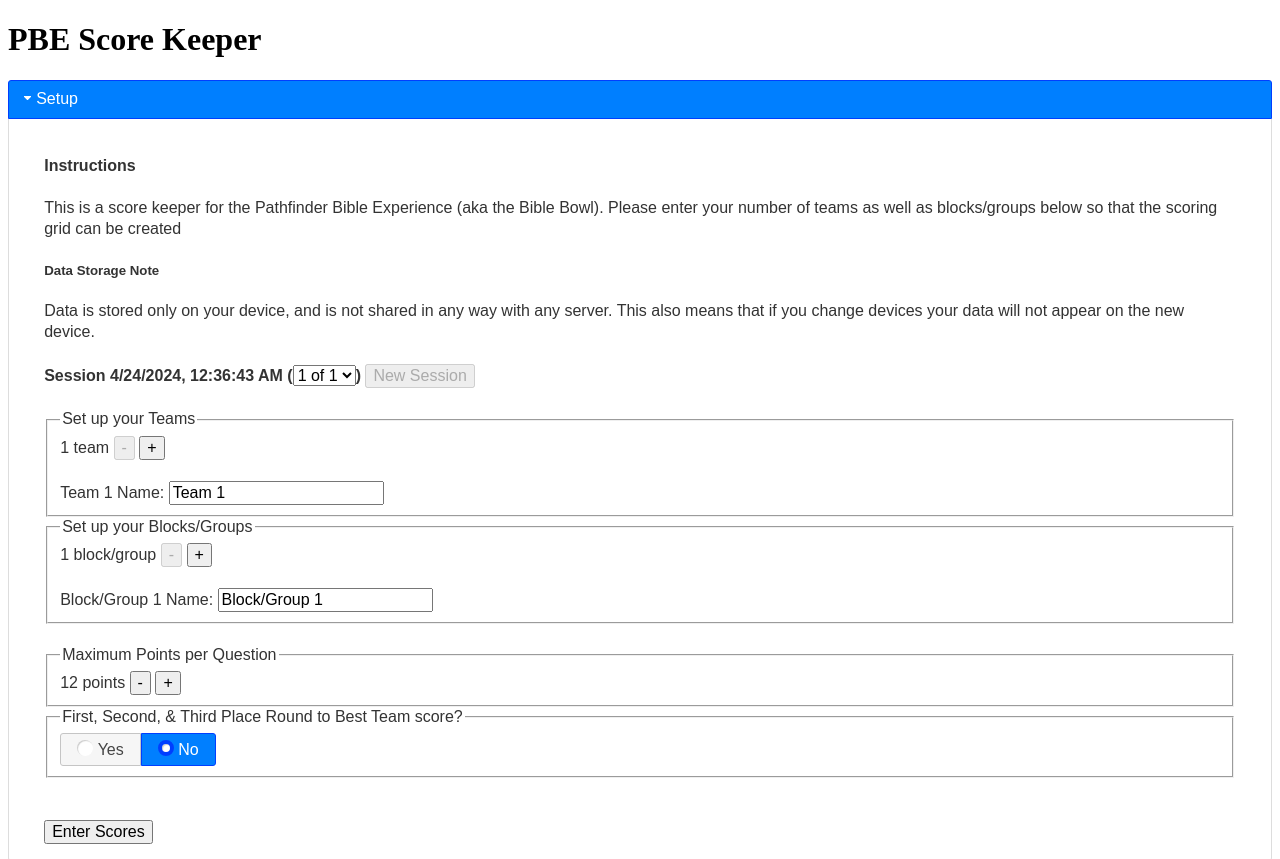
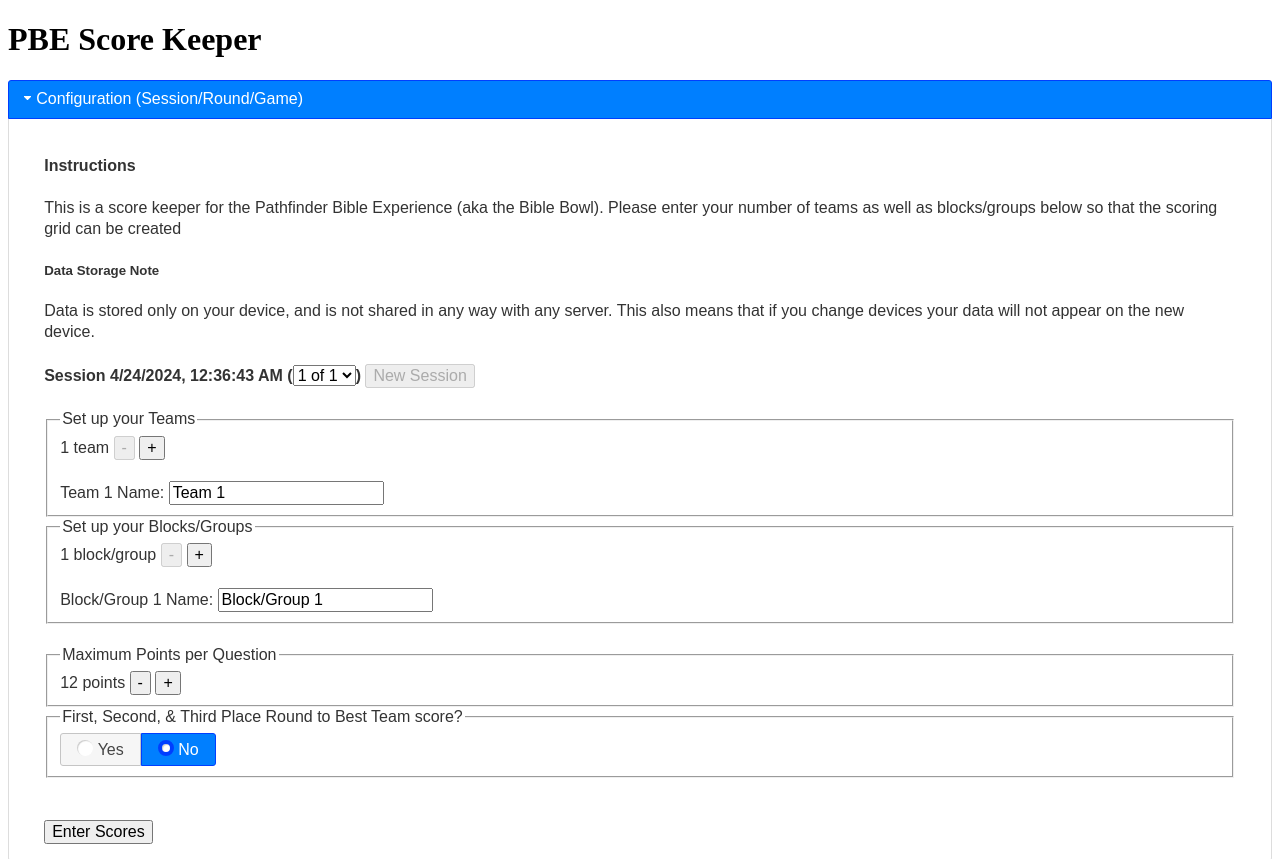
Before and after one commit to antgiant/PBE_Score_Keeper, a plain HTML site: page index.html in a window 1280 px wide. Shown: the top 859 px of the page. Drawn offline with Linux system fonts and the light colour scheme.

Commit message:
Grammer Changes

```diff
--- a/index.html
+++ b/index.html
@@ -15,12 +15,12 @@
     initialize_state();
 
     function initialize_display() {
-      //Setup Accordion display
+      //Set up Accordion display
       $("#accordion").accordion({
         heightStyle: "content"
       });
 
-      //Setup score entry buttons
+      //Set up score entry buttons
       $( "#question_score" ).controlgroup();
       $( "#question_block" ).controlgroup();
       $( "#rounding" ).controlgroup();
@@ -147,7 +147,7 @@
           current_session = session_names.length;
           localStorage.setItem("current_session", current_session);
 
-          //Setup session defaults since there isn't one for this
+          //Set up session defaults since there isn't one for this
           var d = new Date();
           var date = d.toLocaleString();
           session_names.push("Session "+date);
@@ -382,7 +382,7 @@
       //Update Session name to saved name
       $("#session_name").text(session_names[current_session]);
 
-      //Setup Session quick navigation
+      //Set up Session quick navigation
       session_quick_nav = '<select name="session_quick_nav" id="session_quick_nav" onchange="local_data_update(this)"">';
       temp_count = (current_session>session_count?current_session:session_count);
       for (i=1; i <= temp_count; i++) {
@@ -402,7 +402,7 @@
         $("#new_session").prop("disabled", true);
       }
 
-      //Setup Summary Stats here so that those calculations can be reused elsewhere
+      //Set up Summary Stats here so that those calculations can be reused elsewhere
       //Update Team Scores
       //Create empty summary array
       team_score_summary = new Array();
@@ -578,7 +578,7 @@
 
       //Update displayed Question Log
       $("#scores").html(temp_output);
-      //Setup Teams
+      //Set up Teams
 
       //Show Team Count
       $("#total_teams").text(team_count);
@@ -590,7 +590,7 @@
         $("#total_teams_decrease").prop("disabled", false);
       }
 
-      //Setup Team Name Editing
+      //Set up Team Name Editing
       displayed_teams_count = $("#team_names").children().length;
       if (displayed_teams_count < team_count) {
         for (i=displayed_teams_count + 1;i<=team_count;i++) {
@@ -632,7 +632,7 @@
         $("#total_blocks_decrease").prop("disabled", false);
       }
 
-      //Setup Block/Group renaming
+      //Set up Block/Group renaming
       displayed_block_count = $("#block_names").children().length;
       if (displayed_block_count < block_count) {
         for (i=displayed_block_count + 1;i<=block_count;i++) {
@@ -673,7 +673,7 @@
       //Update Question name to saved name
       $("#current_question_title").text(question_names[question_number]);
 
-      //Setup Question quick navigation
+      //Set up Question quick navigation
       question_quick_nav = '<select name="question_quick_nav" id="question_quick_nav" onchange="local_data_update(this)"">';
       temp_count = (question_number>question_count?question_number:question_count);
       for (i=1; i <= temp_count; i++) {
@@ -699,7 +699,7 @@
         $("#max_points_decrease").prop("disabled", false);
       }
 
-      //Setup max possible points for all questions
+      //Set up max possible points for all questions
       current_max_possible_points = $("#question_score").children().length;
       if (current_max_possible_points < max_points) {
         for (i=current_max_possible_points + 1;i<=max_points;i++) {
@@ -742,7 +742,7 @@
       //Add fancy options to new buttons
       $( "#question_score" ).controlgroup( "refresh" );
 
-      //Setup max possible points on this question (for each team)
+      //Set up max possible points on this question (for each team)
       for (i=1;i<=team_count;i++) {
         var current_team_and_question_score = localStorage.getItem("session_"+current_session+"_question_"+question_number+"_team_"+i+"_score");
         var current_point_count = $("#team_"+i+"_score").children().length - 1;
@@ -829,9 +829,9 @@
     <div data-role="header" class="jqm-header">
       <h1>PBE Score Keeper</h1>
     </div>
-    <div data-role="setup" id="accordion">
-      <h3>Setup</h3>
-      <div id="setup">
+    <div id="accordion">
+      <h3>Configuration (Session/Round/Game)</h3>
+      <div data-role="session_configuration" id="session_configuration">
         <h4>Instructions</h4>
         <p>This is a score keeper for the Pathfinder Bible Experience (aka the Bible Bowl). Please enter your number of teams as well as blocks/groups below so that the scoring grid can be created</p>
         <h5>Data Storage Note</h5>
```
